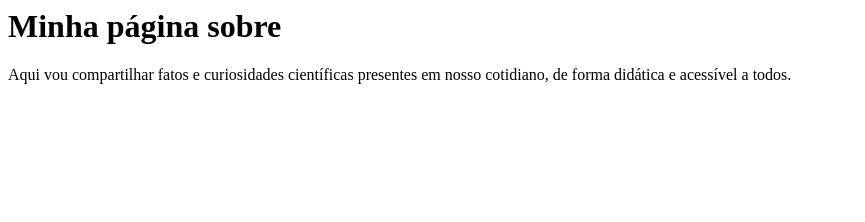
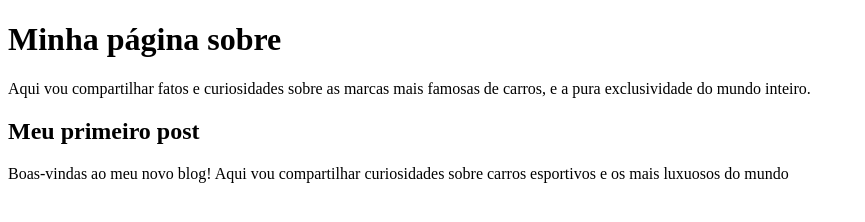
Before and after one commit to migueldemitte/alura, a plain HTML site: page index.html in a window 1280 px wide. Shown: the whole page, without its empty margins (0-865 px from the left). Drawn offline with Linux system fonts and the light colour scheme.

Commit message:
Update index.html

```diff
--- a/index.html
+++ b/index.html
@@ -1,5 +1,3 @@
-<h1>Minha página sobre </h1>
-<p1>Aqui vou compartilhar fatos e curiosidades científicas presentes em nosso cotidiano, de forma didática e acessível a todos.</p1>
 
 <!DOCTYPE html>
 
@@ -7,9 +5,14 @@
 <head>
 <meta charset="UTF-8">
 <meta name="viewport" content="width=device-width, initial-scale=1.0">
-<title>Document</title>
+<title>Blog</title>
 </head>
 <body>
+<h1>Minha página sobre </h1>
+<p1>Aqui vou compartilhar fatos e curiosidades sobre as marcas mais famosas de carros, e a pura exclusividade do mundo inteiro.</p1>
 
+<h2>Meu primeiro post</h2>
+  <p>Boas-vindas ao meu novo blog! Aqui vou
+    compartilhar curiosidades sobre carros esportivos e os mais luxuosos do mundo</p>
 </body>
 </html>
```
